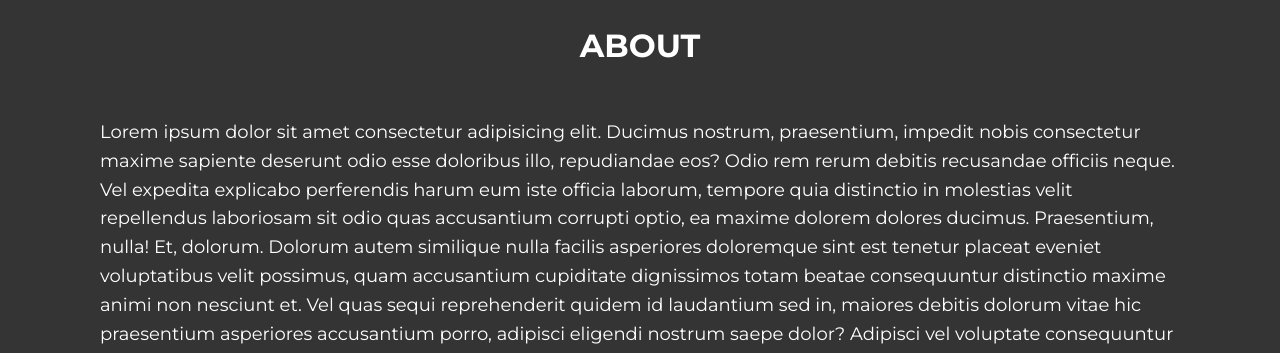
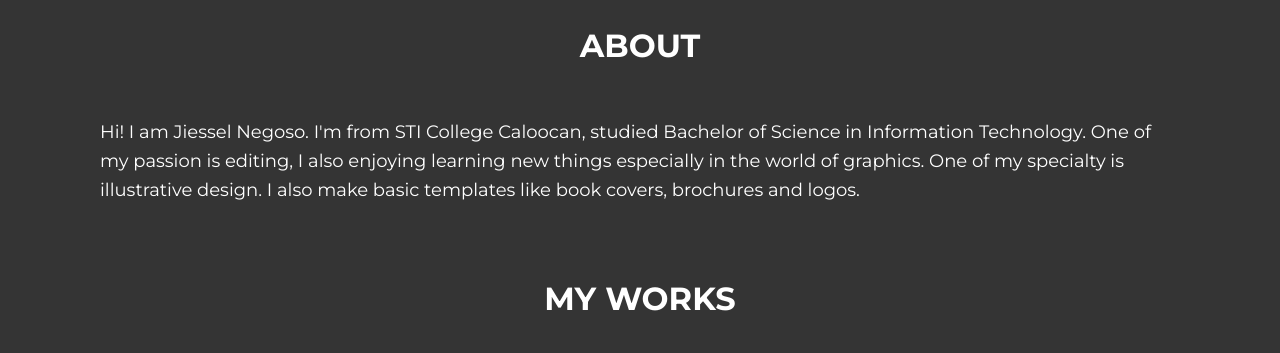
Before and after one commit to jnegoso/portfolio, a website: page index.html in a window 1280 px wide. Shown: the part 830-1183 px from the top of the page. Drawn offline with nearby package versions, Linux system fonts and the light colour scheme.

Commit message:
Update index.html

```diff
--- a/index.html
+++ b/index.html
@@ -55,10 +55,9 @@
             </div>
             <div class="home__about-text full-width">
                 <h2>About</h2>
-                <p>Lorem ipsum dolor sit amet consectetur adipisicing elit. Ducimus nostrum, praesentium, impedit nobis consectetur maxime sapiente deserunt odio esse doloribus illo, repudiandae eos? Odio rem rerum debitis recusandae officiis neque.
-                Vel expedita explicabo perferendis harum eum iste officia laborum, tempore quia distinctio in molestias velit repellendus laboriosam sit odio quas accusantium corrupti optio, ea maxime dolorem dolores ducimus. Praesentium, nulla!
-                Et, dolorum. Dolorum autem similique nulla facilis asperiores doloremque sint est tenetur placeat eveniet voluptatibus velit possimus, quam accusantium cupiditate dignissimos totam beatae consequuntur distinctio maxime animi non nesciunt et.
-                Vel quas sequi reprehenderit quidem id laudantium sed in, maiores debitis dolorum vitae hic praesentium asperiores accusantium porro, adipisci eligendi nostrum saepe dolor? Adipisci vel voluptate consequuntur minima unde expedita?</p>
+                <p>Hi! I am Jiessel Negoso. I'm from STI College Caloocan, studied Bachelor of Science in Information Technology.
+                   One of my passion is editing, I also enjoying learning new things especially in the world of graphics. One of
+                   my specialty is illustrative design. I also make basic templates like book covers, brochures and logos.</p>
             </div>
         </div>
         <div class="home__works full-width" id="works">
```
